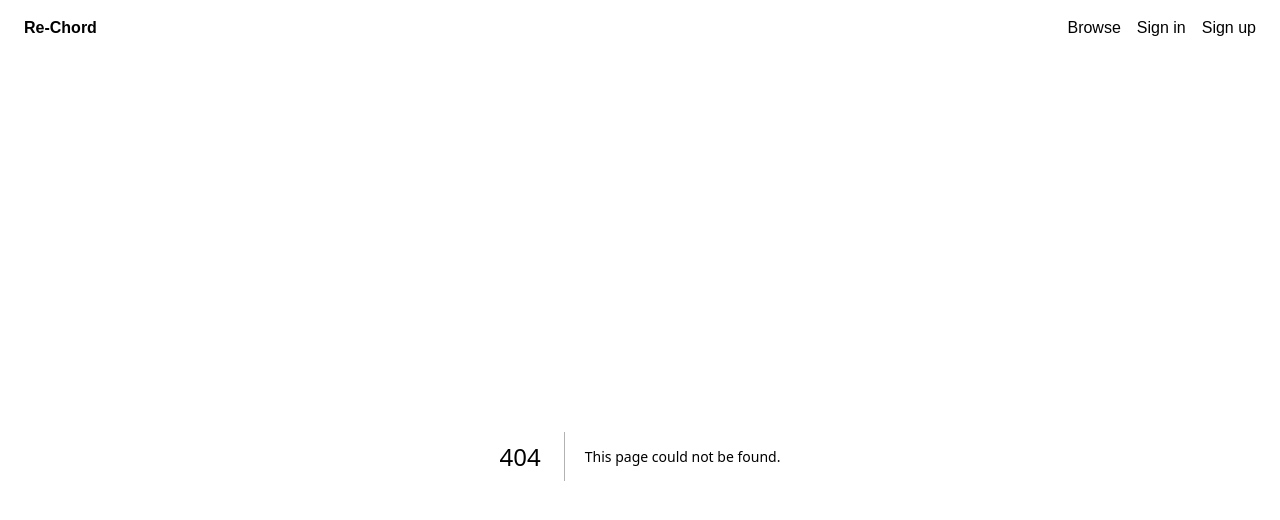
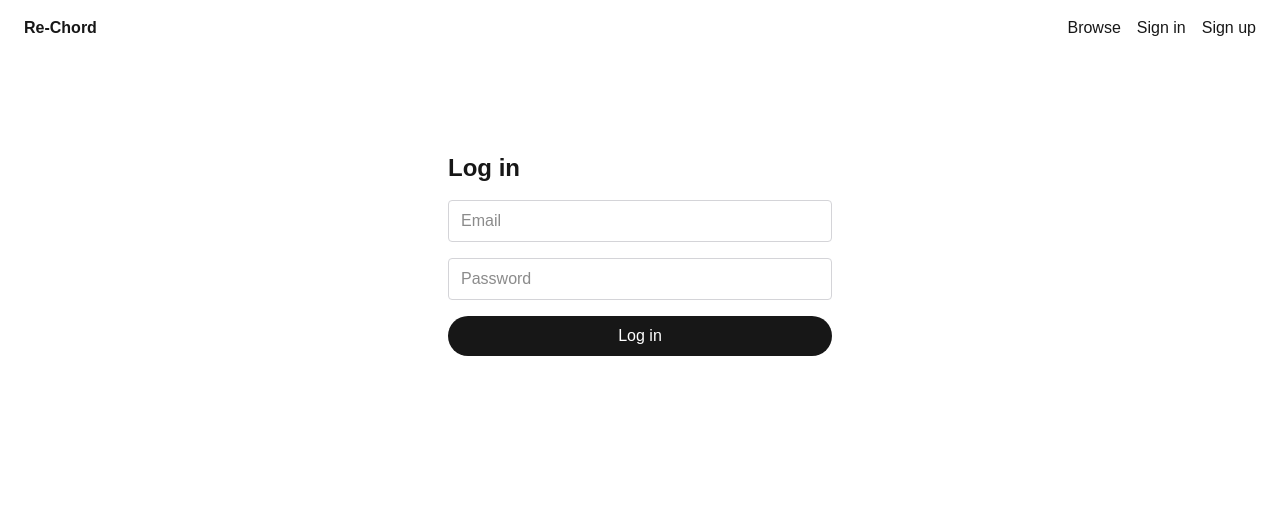
Before and after one commit to hudsonvo/Re-Chord, a Next.js app: page /login in a window 1280 px wide. Before the commit this address had no page. Shown: the top 520 px of the page. Built offline with nearby package versions, Linux system fonts and the light colour scheme.

Commit message:
added login page UI

```diff
--- /dev/null
+++ b/app/login/page.tsx
@@ -0,0 +1,24 @@
+export default function Login() {
+  return (
+    <main className="flex flex-1 flex-col items-center px-6 py-24">
+      <form className="flex w-full max-w-sm flex-col gap-4">
+        <h1 className="text-2xl font-semibold">Log in</h1>
+
+        <input
+          type="email"
+          placeholder="Email"
+          className="rounded border border-zinc-300 px-3 py-2 dark:border-zinc-700"
+        />
+        <input
+          type="password"
+          placeholder="Password"
+          className="rounded border border-zinc-300 px-3 py-2 dark:border-zinc-700"
+        />
+
+        <button type="submit" className="rounded-full bg-foreground px-5 py-2 text-background">
+          Log in
+        </button>
+      </form>
+    </main>
+  );
+}
```
